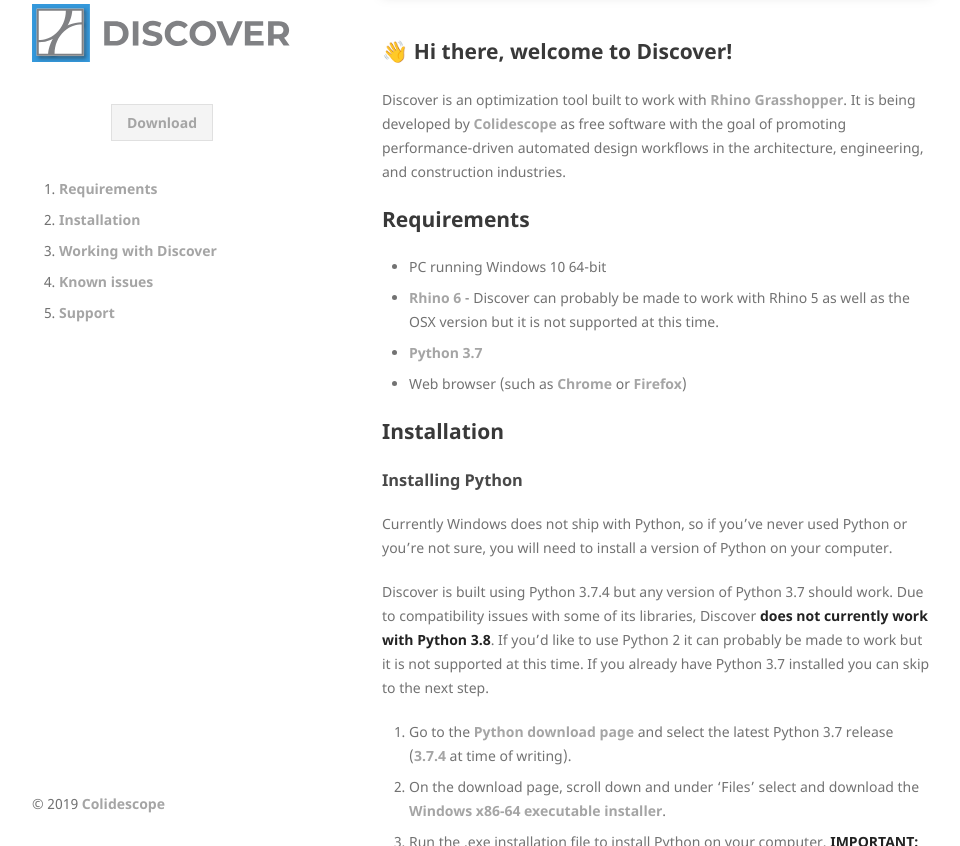
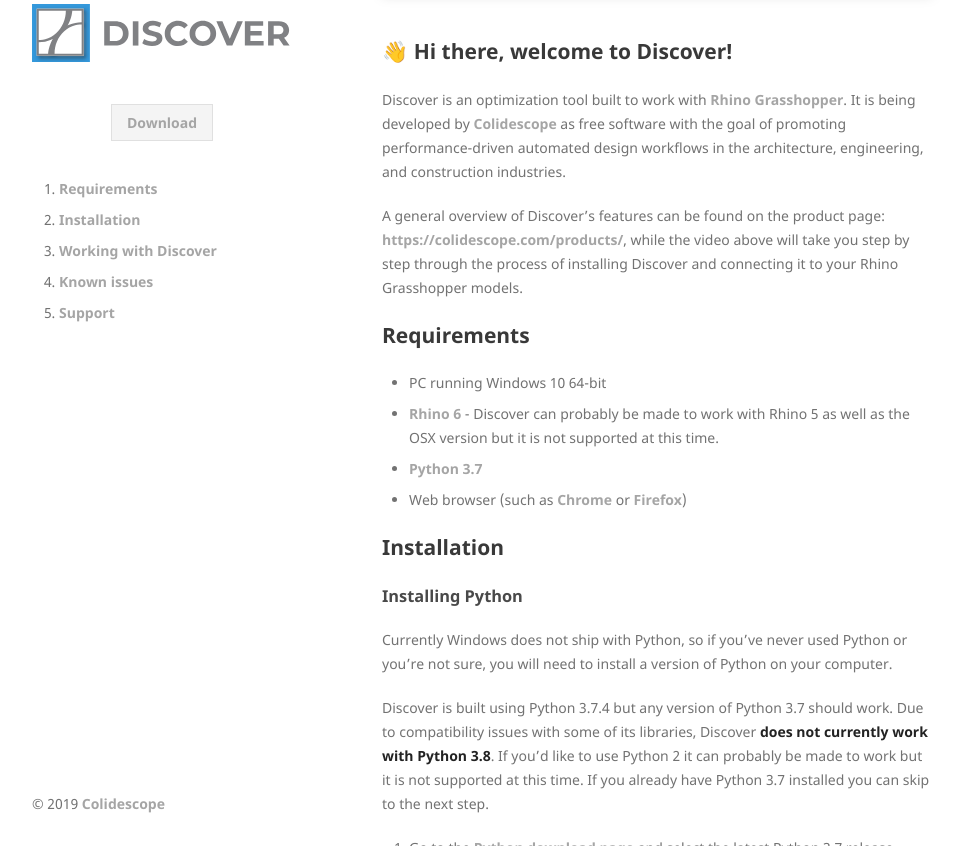
Before and after one commit to colidescope/discover, a Jekyll site: the page built from docs/index.md, in a window 1280 px wide and 900 px high, scrolled down 317 px, cut to the strip 54-900 px from the top of the window. Shown: the whole strip, without its empty margins (158-1118 px from the left). Built offline with Jekyll 4.4.1, drawn with Linux system fonts in a browser that asks for light colours.

Commit message:
Update index.md

```diff
--- a/docs/index.md
+++ b/docs/index.md
@@ -6,6 +6,8 @@
 ## 👋 Hi there, welcome to Discover!
 
 Discover is an optimization tool built to work with [Rhino](https://rhino3d.com) [Grasshopper](http://grasshopper3d.com). It is being developed by [Colidescope](https://colidescope.com/) as free software with the goal of promoting performance-driven automated design workflows in the architecture, engineering, and construction industries.
+
+A general overview of Discover's features can be found on the product page: [https://colidescope.com/products/](https://colidescope.com/products/), while the video above will take you step by step through the process of installing Discover and connecting it to your Rhino Grasshopper models.
 
 ## Requirements
 
```
